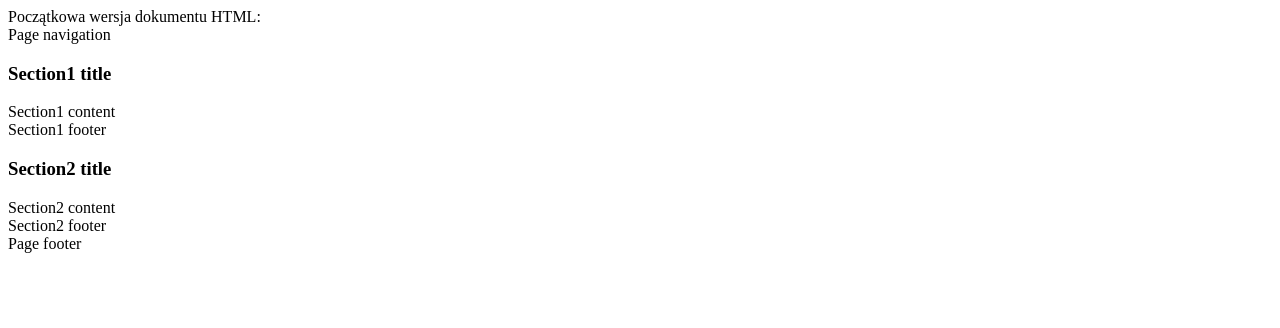
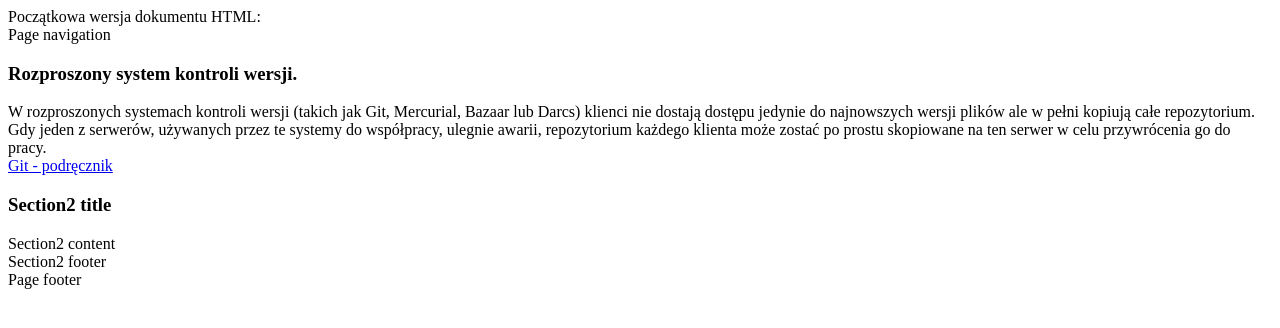
Before and after one commit to 187803/iislabpio_187803, a plain HTML site: page index.html in a window 1280 px wide. Drawn offline with Linux system fonts and the light colour scheme.

Commit message:
Zmiany cecha2

```diff
--- a/index.html
+++ b/index.html
@@ -10,13 +10,15 @@
 		</nav>
 		<section id="section1" class="panel panel-default">
 			<div class="panel-heading">
-	    		<h3 class="panel-title">Section1 title</h3>
+	    		<h3 class="panel-title">Rozproszony system kontroli wersji.</h3>
 		  	</div>
 	  		<div class="panel-body">
-	    		Section1 content
+	    		W rozproszonych systemach kontroli wersji (takich jak Git, Mercurial, Bazaar lub Darcs) klienci nie dostają dostępu jedynie do najnowszych wersji plików ale w pełni kopiują całe repozytorium. Gdy jeden z serwerów, używanych przez te systemy do współpracy, ulegnie awarii, repozytorium każdego klienta może zostać po prostu skopiowane na ten serwer w celu przywrócenia go do pracy.
+
 	  		</div>
 			<footer class="panel-footer">
-				Section1 footer
+
+<a href="http://git-scm.com/book/pl/Pierwsze-kroki-Wprowadzenie-do-kontroli-wersji#Rozproszone-systemy-kontroli-wersji">Git - podręcznik</a>
 			</footer>
 		</section>
 		<section id="section2" class="panel panel-default">
```
